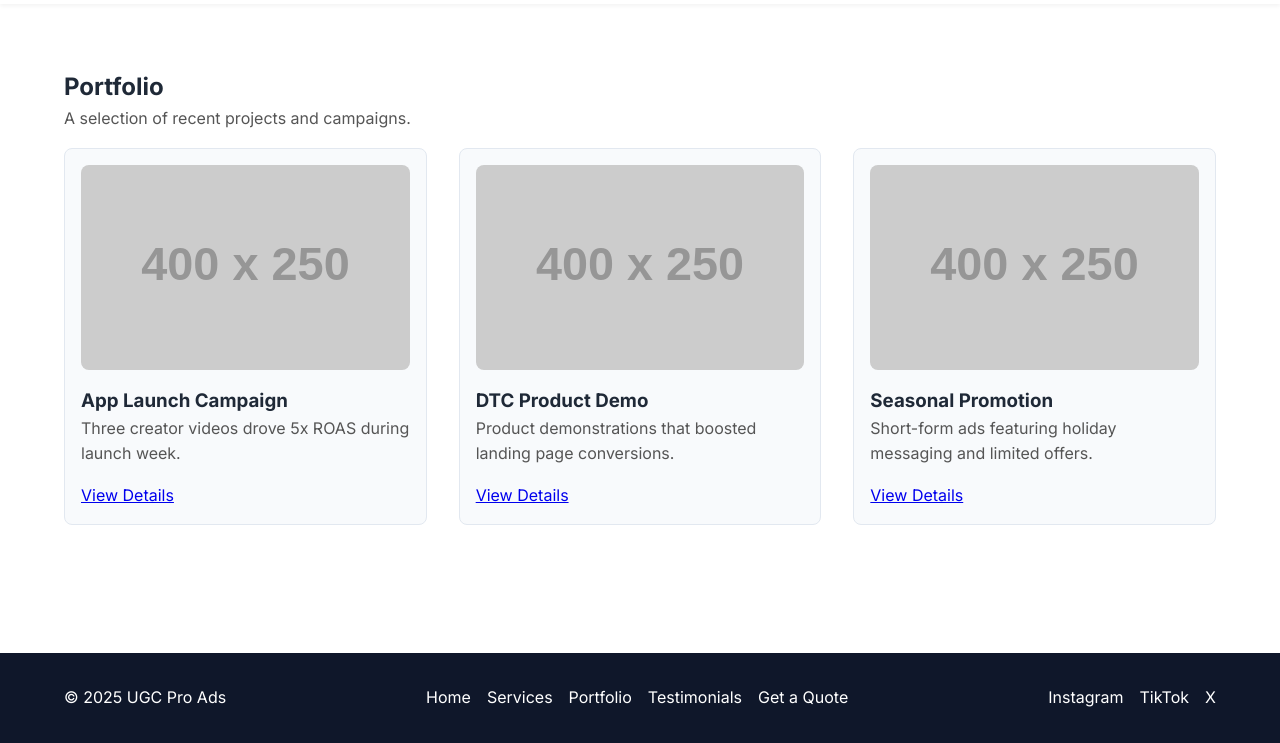
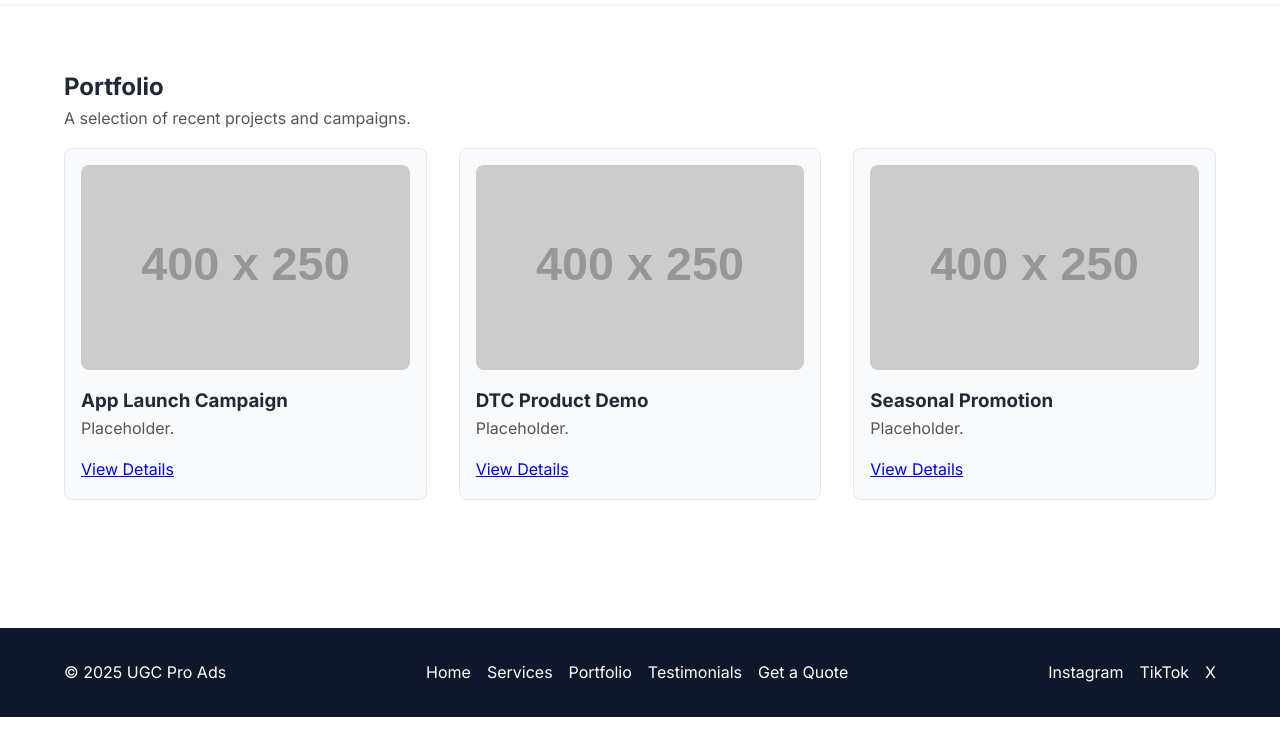
Before and after one commit to victournila08-maker/UGCPROADS, a plain HTML site: page portfolio.html in a window 1280 px wide. Shown: the part 70-813 px from the top of the page. Drawn offline with Linux system fonts and the light colour scheme; placeholder pictures from the web are drawn by us.

Commit message:
Update portfolio.html

```diff
--- a/portfolio.html
+++ b/portfolio.html
@@ -29,19 +29,19 @@
         <div class="portfolio-item">
           <img src="https://via.placeholder.com/400x250" alt="Project 1" />
           <h3>App Launch Campaign</h3>
-          <p>Three creator videos drove 5x ROAS during launch week.</p>
+          <p>Placeholder.</p>
           <a href="#">View Details</a>
         </div>
         <div class="portfolio-item">
           <img src="https://via.placeholder.com/400x250" alt="Project 2" />
           <h3>DTC Product Demo</h3>
-          <p>Product demonstrations that boosted landing page conversions.</p>
+          <p>Placeholder.</p>
           <a href="#">View Details</a>
         </div>
         <div class="portfolio-item">
           <img src="https://via.placeholder.com/400x250" alt="Project 3" />
           <h3>Seasonal Promotion</h3>
-          <p>Short-form ads featuring holiday messaging and limited offers.</p>
+          <p>Placeholder.</p>
           <a href="#">View Details</a>
         </div>
       </div>
```
